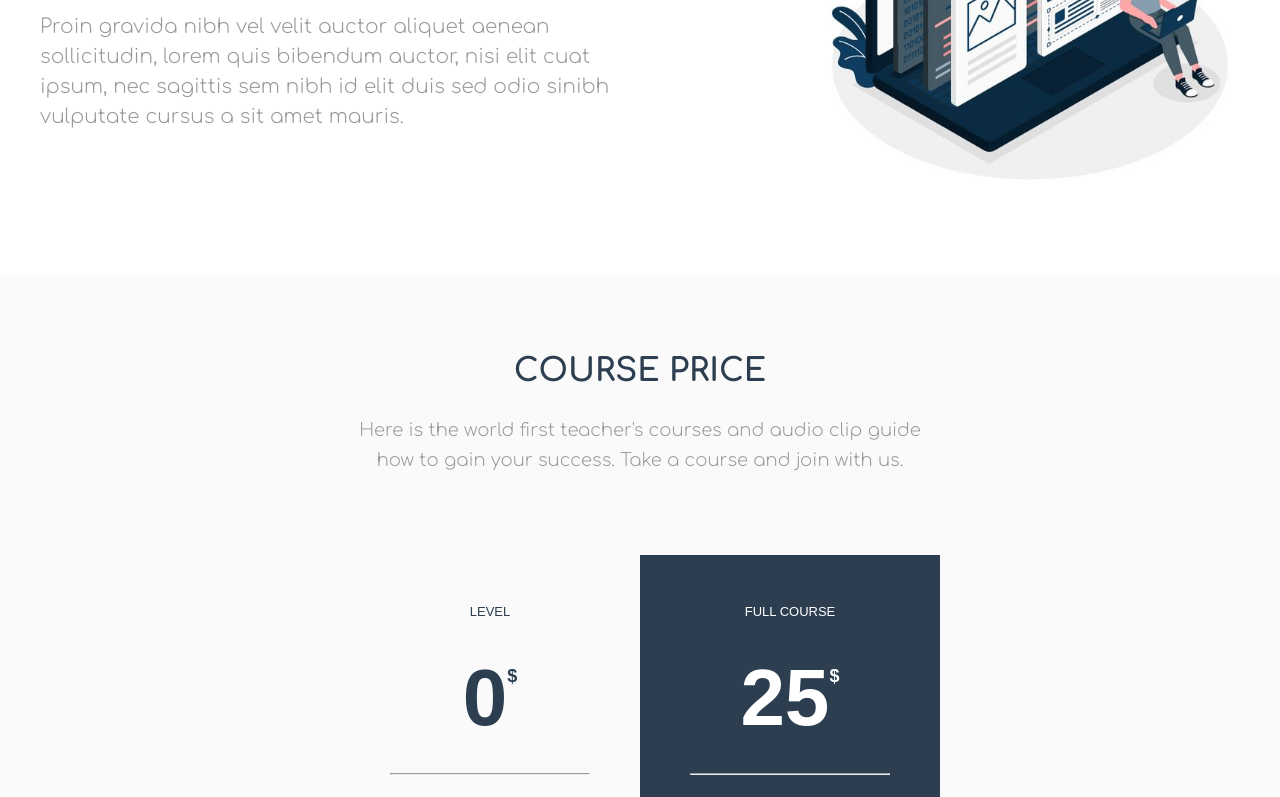
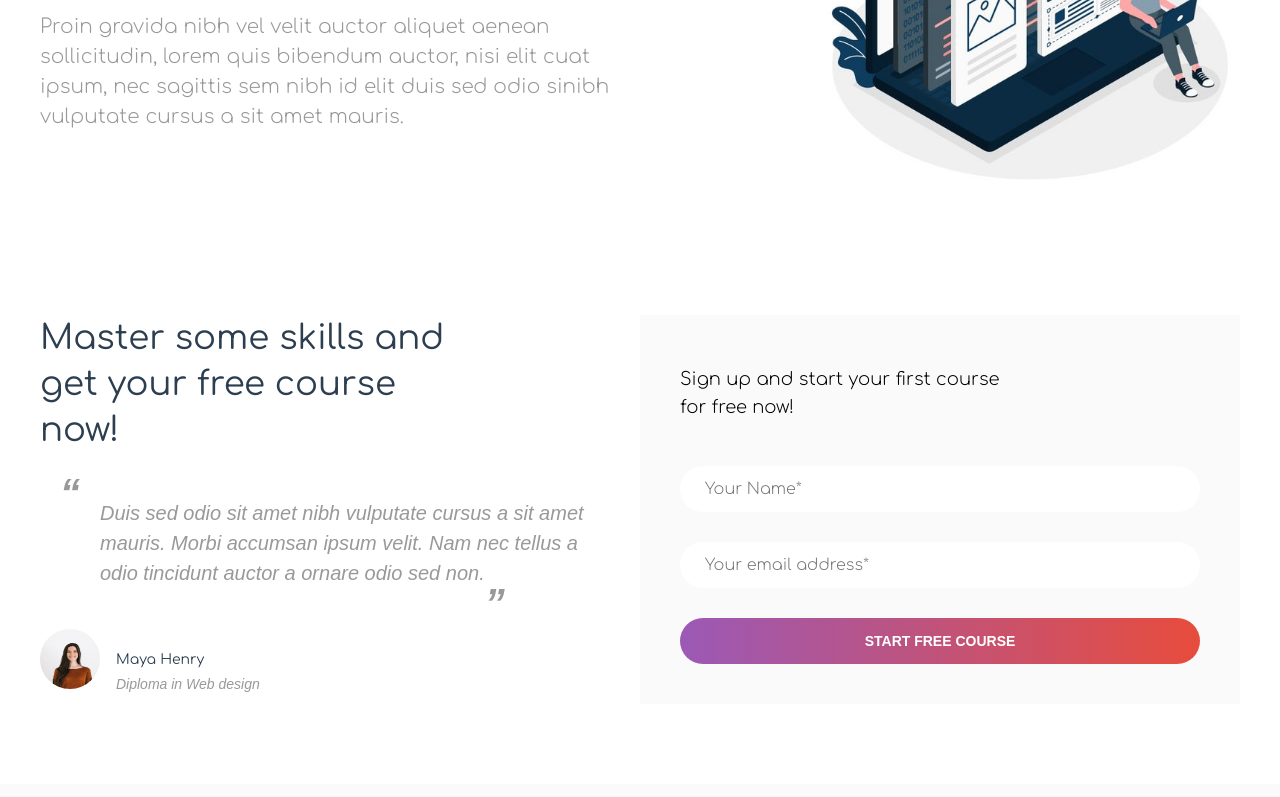
Before and after one commit to dev-hafiz/frotnend_task_interact, a React (Create React App) app: page / in a window 1280 px wide. Shown: the part 2000-2797 px from the top of the page. Built offline with nearby package versions, Linux system fonts and the light colour scheme.

Commit message:
Complete NewsLetter section

```diff
--- a/src/App.js
+++ b/src/App.js
@@ -14,9 +14,9 @@ function App() {
       <Header />
       <Features />
       <TeacherGuide />
-      <Showcase/>
-      <Course/>
-      <NewsLetter/>
+      <Showcase />
+      <NewsLetter />
+      <Course />
     </div>
   );
 }
--- a/src/components/NewsLetter.js
+++ b/src/components/NewsLetter.js
@@ -1,5 +1,5 @@
-import React from 'react';
-import auhtor from '../../src/images/author.jpg';
+import React from "react";
+import auhtor from "../../src/images/author.jpg";
 
 const NewsLetter = () => {
   return (
@@ -7,14 +7,18 @@ const NewsLetter = () => {
       <div className="container">
         <div className="row">
           <div className="col-6">
-          <h3 className="newsletter__content-h1">Master some skills and <br />
+            <h3 className="newsletter__content-h1">
+              Master some skills and <br />
               get your free course <br />
-            now!</h3>
+              now!
+            </h3>
 
             <blockquote className="blockquote">
               <div className="blockquote__content">
                 <p>
-            Duis sed odio sit amet nibh vulputate cursus a sit amet mauris. Morbi accumsan ipsum velit. Nam nec tellus a odio tincidunt auctor a ornare odio sed non.
+                  Duis sed odio sit amet nibh vulputate cursus a sit amet
+                  mauris. Morbi accumsan ipsum velit. Nam nec tellus a odio
+                  tincidunt auctor a ornare odio sed non.
                 </p>
               </div>
 
@@ -25,11 +29,29 @@ const NewsLetter = () => {
                   <h6 className="blockquote-subTitle">Diploma in Web design</h6>
                 </div>
               </div>
-
             </blockquote>
           </div>
           <div className="col-6">
-
+            <div className="newsletter__signinBox">
+              <h3 className="newsletter__signinBox-title">
+                Sign up and start your first course <br />
+                 for free now!
+              </h3>
+              <input
+                className="newsletter__signinBox-input1"
+                type="text"
+                placeholder="Your Name*"
+              />
+              <input
+                className="newsletter__signinBox-input2"
+                type="email"
+                placeholder="Your email address*"
+              />
+              <br />
+              <button type="submit" className="newsletter__signinBox-input3">
+                Start Free Course
+              </button>
+            </div>
           </div>
         </div>
       </div>
--- a/src/sass/abstracts/_mixins.scss
+++ b/src/sass/abstracts/_mixins.scss
@@ -29,7 +29,7 @@
     height: 46px;
     padding: 0 25px;
     outline: none;
-    margin-bottom: 16px;
+    margin-bottom: 30px;
 }
 
 @mixin buttonPrimary($width) {
--- a/src/sass/components/_newsletter.scss
+++ b/src/sass/components/_newsletter.scss
@@ -13,6 +13,7 @@
   }
 
   .blockquote{
+
     &__content p {
 
       position: relative;
@@ -49,14 +50,14 @@
     }
 
     &-profileBox img {
-    width: 80px;
-    height: 80px;
+    width: 60px;
+    height: 60px;
     line-height: 70px;
     border-radius: 50%;
     }
 
     &-author{
-      margin-left: 20px;
+      margin-left: 16px;
     }
 
     &-title{
@@ -65,8 +66,8 @@
       font-size: 14px;
       font-weight: 400;
       line-height: 1;
-      margin-bottom: 6px;
-      padding-top: 17px;
+      margin-bottom: 10px;
+      padding-top: 25px;
   }
 
   &-subTitle{
@@ -82,4 +83,26 @@
 
 
   }
+
+  &__signinBox{
+    background: $colorWaterGray;
+    padding: 50px 40px 40px 40px;
+
+    &-title{
+      font-size: 18px;
+    font-weight: 300;
+    line-height: 28px;
+    margin-bottom: 45px;
+    }
+
+    &-input1{
+      @include customInputBox(100%);
+    }
+    &-input2{
+      @include customInputBox(100%);
+    }
+    &-input3{
+      @include  buttonPrimary(100%);
+    }
+  }
 }
```
Lines whose indentation alone changed are shown as unchanged.
